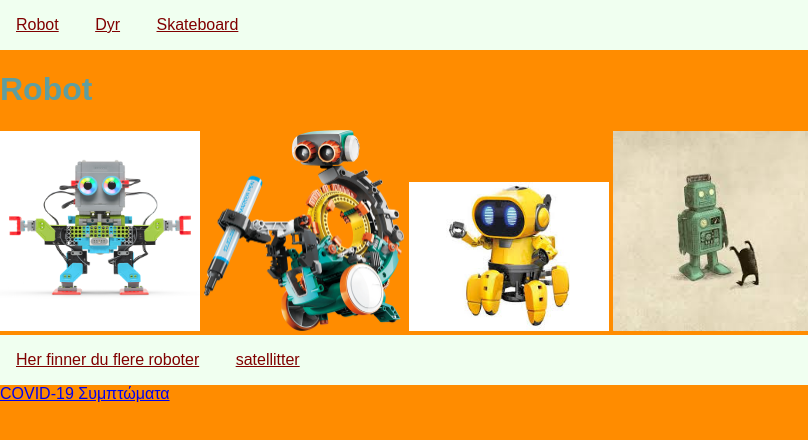
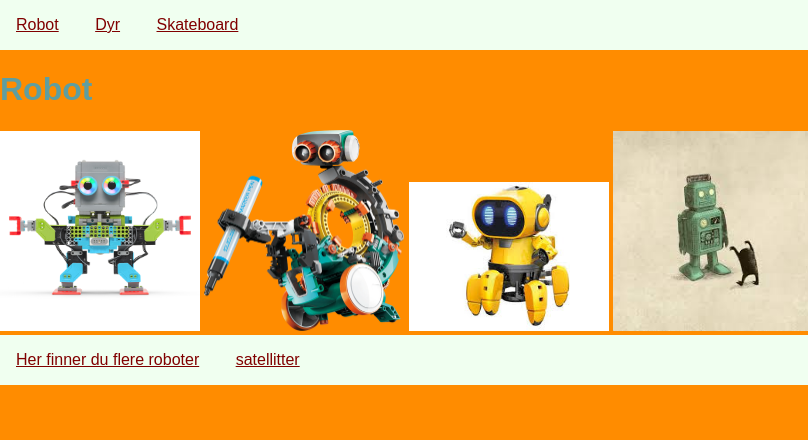
Before and after one commit to kongenhakon/kongenhakon.github.io, a plain HTML site: page index.html in a window 1280 px wide. Shown: the full height of the page, 0-808 px from the left. Drawn offline with Linux system fonts and the light colour scheme.

Commit message:
skiftet teller

```diff
--- a/index.html
+++ b/index.html
@@ -29,7 +29,6 @@
         >satellitter</a>
     </div>
 
-    <a href='https://www.symptoma.gr/el/info/covid-19#info'>COVID-19 Συμπτώματα</a> <script type='text/javascript' src='https://www.freevisitorcounters.com/auth.php?id=2eda165f0ed726b5b09c37e3d43453ad2ec6b04a'></script>
-    <script type="text/javascript" src="https://www.freevisitorcounters.com/en/home/counter/761527/t/9"></script>
+    <div id="sfcdhs7n9rufb4rlp1te345jtnh92yc9t32"></div><script type="text/javascript" src="https://counter8.stat.ovh/private/counter.js?c=dhs7n9rufb4rlp1te345jtnh92yc9t32&down=async" async></script><noscript><a href="https://www.freecounterstat.com" title="hit counters"><img src="https://counter8.stat.ovh/private/freecounterstat.php?c=dhs7n9rufb4rlp1te345jtnh92yc9t32" border="0" title="hit counters" alt="hit counters"></a></noscript>
 </body>
 </html>
```
Also changed, not shown: dyr.html (+1 -2 lines), skateboard.html (+1 -2 lines).
